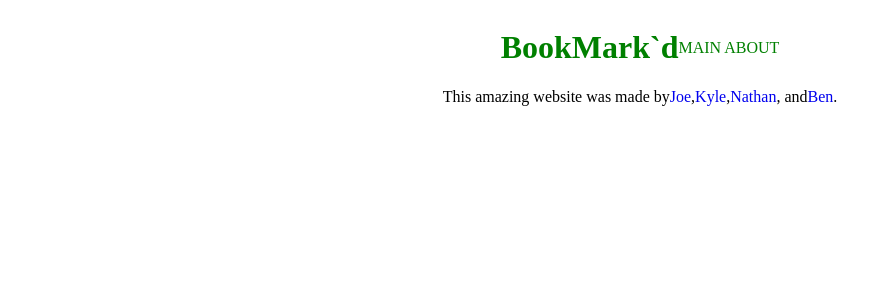
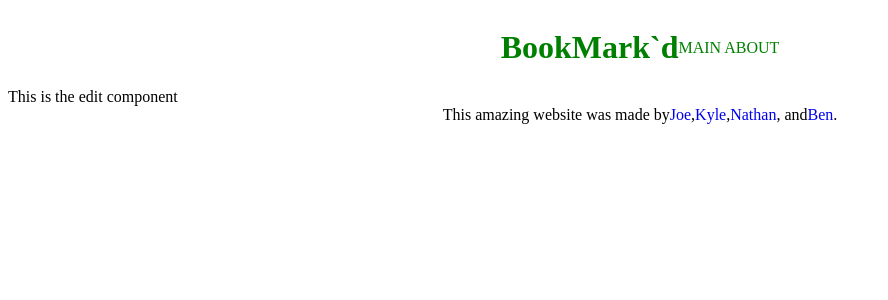
Before and after one commit to kcanamar/bookmark-d-frontend, a React (Create React App) app: page /edit/1 in a window 1280 px wide. Shown: the top 300 px of the page, without its empty margins (0-888 px from the left). Built offline with nearby package versions, Linux system fonts and the light colour scheme.

Commit message:
Create additional folders and files

```diff
--- a/src/App.js
+++ b/src/App.js
@@ -1,8 +1,10 @@
 import { Routes, Route } from 'react-router-dom';
 import Main from './pages/Main';
+import About from './pages/About';
+import Edit from './pages/Edit';
 import Nav from './components/Nav';
 import Footer from './components/Footer';
-import About from './pages/About';
+
 
 function App() {
   return (
@@ -10,7 +12,8 @@ function App() {
       <Nav className="navbar" />
       <Routes>
         <Route path="/" element={<Main />} />
-        <Route path="/about" element={<About />} />
+        <Route path="/about/" element={<About />} />
+        <Route path="/edit/:title" element={<Edit />}/>
       </Routes>
       <Footer className="footer" />
     </div>
--- /dev/null
+++ b/src/pages/Edit.js
@@ -0,0 +1,5 @@
+export default function Edit() {
+  return(
+    <div>This is the edit component</div>
+  )
+}
```
Also changed, not shown: src/images/dots.png (added), src/images/search.png (added).
